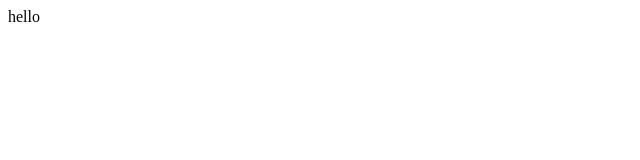
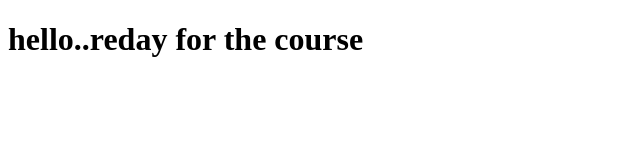
Before and after one commit to pri-singh318/coursera-test1, a plain HTML site: page index.html in a window 1280 px wide. Shown: the whole page, without its empty margins (0-640 px from the left). Drawn offline with Linux system fonts and the light colour scheme.

Commit message:
Firts web file with change

```diff
--- a/index.html
+++ b/index.html
@@ -3,7 +3,7 @@
   <head>
     <meta charset="utf-8">
     <title>hello coursera</title>
-    hello
+    <h1>hello..reday for the course</h1>
   </head>
   <body>
 
```
